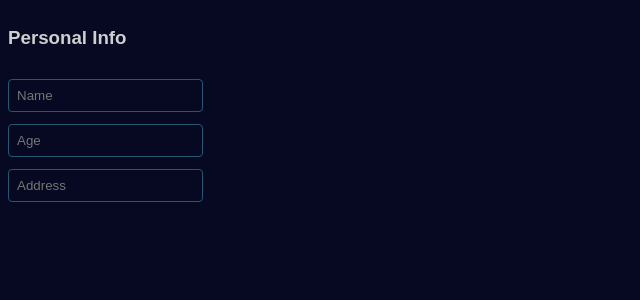
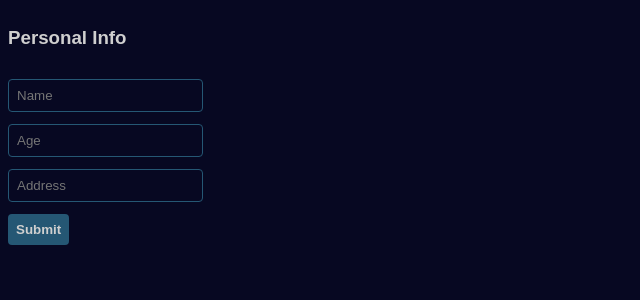
Before and after one commit to ItsWakana/cv-application, a React (Create React App) app: page / in a window 1280 px wide. Shown: the top 300 px of the page, without its empty margins (0-640 px from the left). Built offline with nearby package versions, Linux system fonts and the light colour scheme.

Commit message:
create submit button in component and add style

```diff
--- a/src/components/PersonalInfo.js
+++ b/src/components/PersonalInfo.js
@@ -47,6 +47,9 @@ class PersonalInfo extends Component {
                 <div className="personal-info__input-container">
                     <input type="text" value={address} onChange={this.handleAddressChange} placeholder="Address"></input>
                 </div>
+                <div className="personal-info__button-container">
+                    <button type="submit">Submit</button>
+                </div>
             </form>
         )
     }
--- a/src/styles/style.css
+++ b/src/styles/style.css
@@ -1,5 +1,8 @@
 :root {
     font-family: Arial, Helvetica, sans-serif;
+    --input-border-clr: rgb(37, 87, 116);
+    --submit-button-clr: rgb(37, 87, 116);
+    --off-white-clr: rgb(207, 207, 207);
 }
 
 body {
@@ -13,14 +16,24 @@ body {
 }
 
 .personal-info__heading {
-    color: rgb(207, 207, 207);
+    color: var(--off-white-clr);
 }
 
 .personal-info__input-container input {
-    border: solid 1px rgb(37, 87, 116);
-    color: rgb(207, 207, 207);
+    border: solid 1px var(--input-border-clr);
+    color: var(--off-white-clr);
     border-radius: 4px;
     padding: 8px;
     outline: none;
     background: none;
 }
+
+.personal-info__button-container button {
+    border: none;
+    border-radius: 4px;
+    color: var(--off-white-clr);
+    font-weight: bold;
+    background: var(--submit-button-clr);
+    padding: 8px 8px;
+    cursor: pointer;
+}
```
